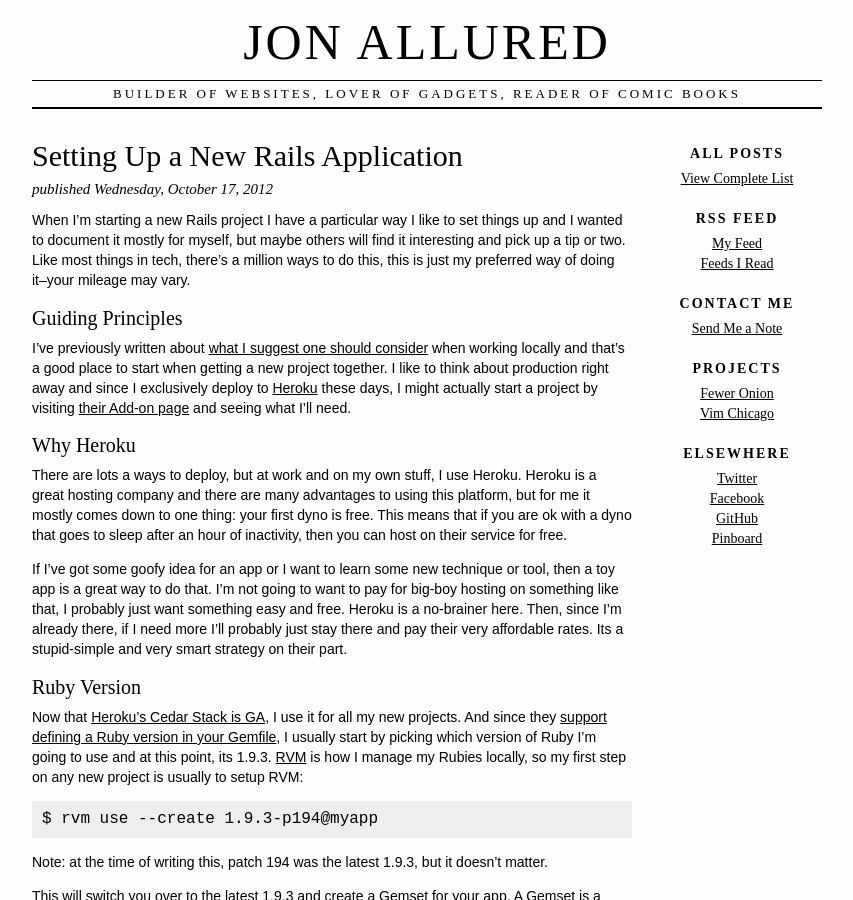
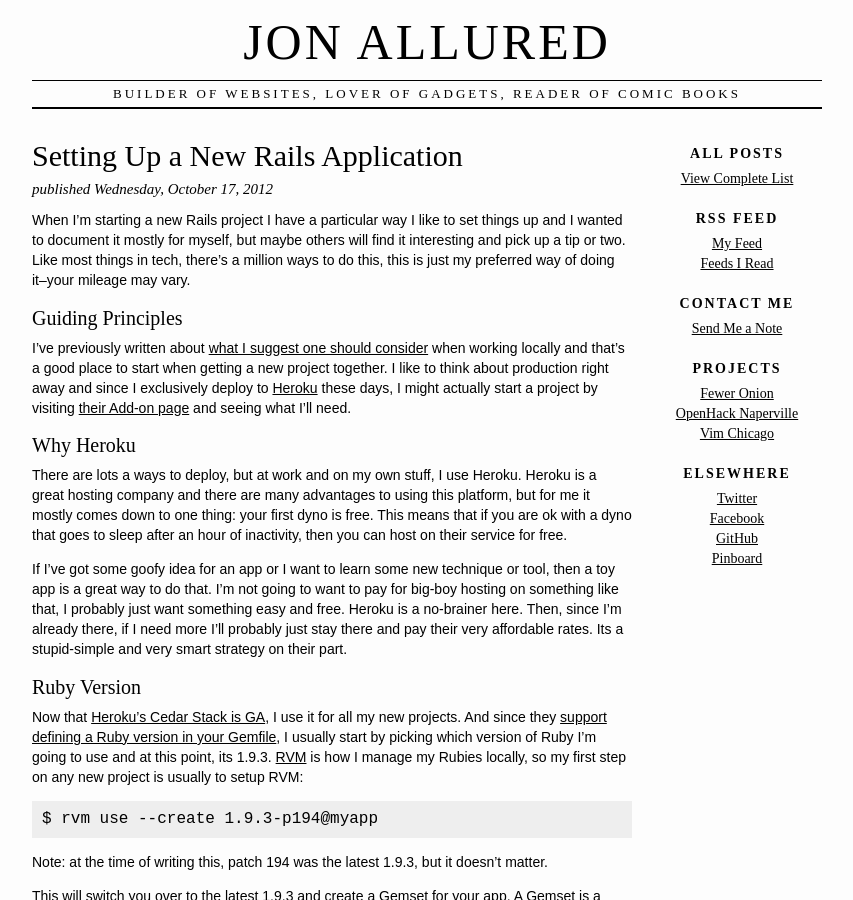
Before and after one commit to jonallured/jonallured.com, a Jekyll site: the page built from index.html, in a window 1280 px wide and 900 px high. Shown: the whole window, without its empty margins (213-1066 px from the left). Built offline with Jekyll 4.4.1, drawn with Linux system fonts in a browser that asks for light colours.

Commit message:
Add OpenHack Naperville to project list

```diff
--- a/_layouts/default.html
+++ b/_layouts/default.html
@@ -42,6 +42,7 @@
         <h2>Projects</h2>
         <ul>
           <li><a href="http://feweronion.jonallured.com">Fewer Onion</a></li>
+          <li><a href="http://openhack.github.com/naperville/">OpenHack Naperville</a></li>
           <li><a href="http://www.meetup.com/Vim-Chicago/">Vim Chicago</a></li>
       </ul>
         <h2>Elsewhere</h2>
```
